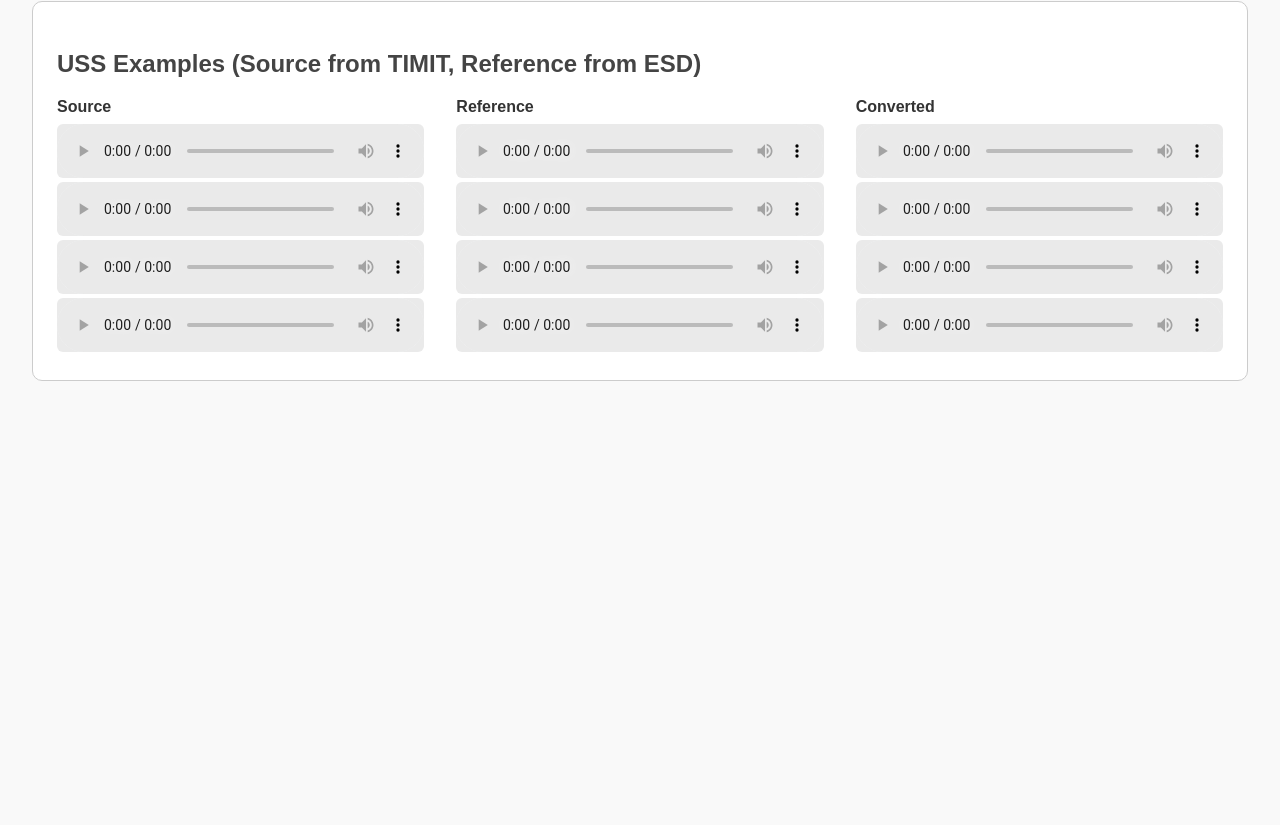
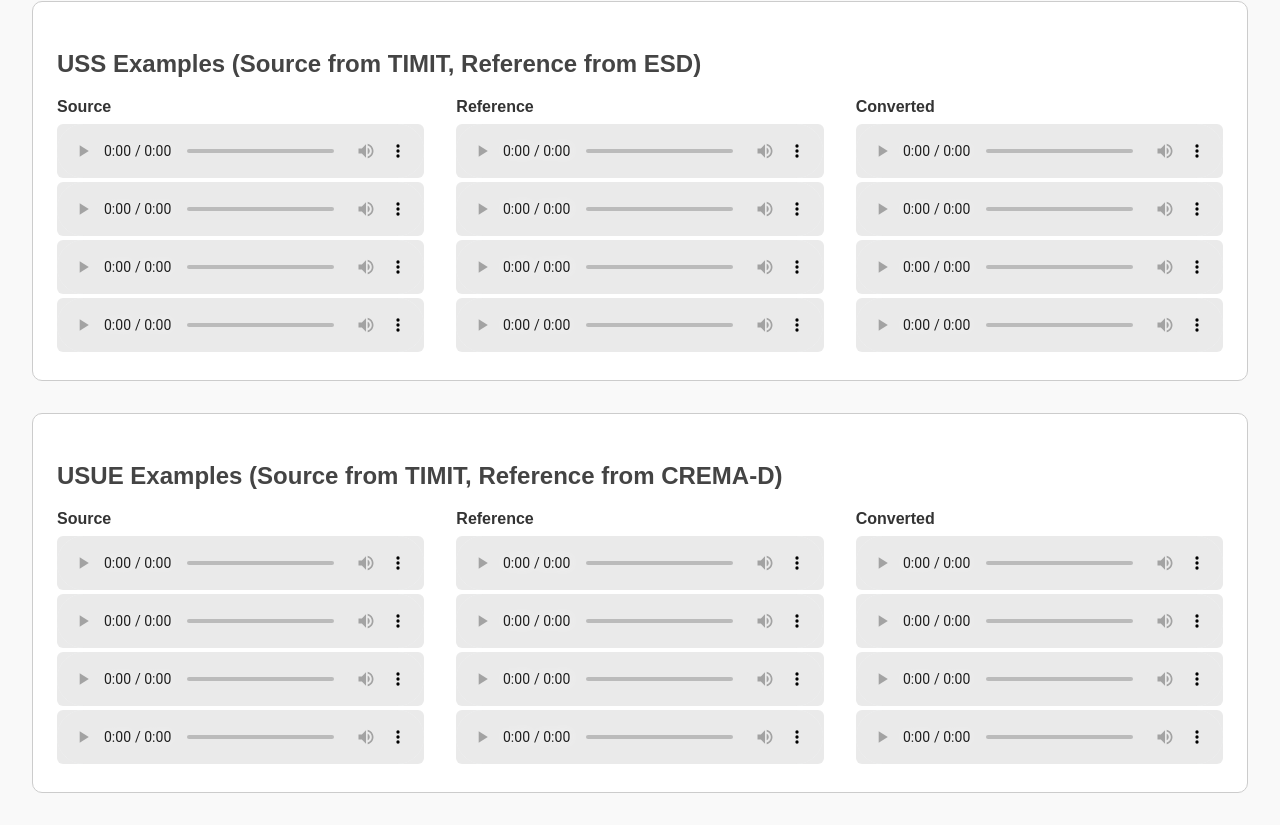
Before and after one commit to Soumya-dutta/a2a-zest, a plain HTML site: page index.html in a window 1280 px wide. Shown: the part 2198-3023 px from the top of the page. Before the commit the page ends 2611 px from the top, so only its background shows below. Drawn offline with Linux system fonts and the light colour scheme.

Commit message:
Add files via upload

```diff
--- a/index.html
+++ b/index.html
@@ -485,5 +485,63 @@
         </figure>
       </div>
   </div>
+
+  <!-- ====== USUE GROUP ====== -->
+  <div class="example">
+    <h2>USUE Examples (Source from TIMIT, Reference from CREMA-D)</h2>
+      <div class="audio-group">
+        <figure class="audio-block">
+          <figcaption>Source</figcaption>
+          <audio controls src="samples/USUE/FSAH0_SI1874.wav"></audio>
+        </figure>
+        <figure class="audio-block">
+          <figcaption>Reference</figcaption>
+          <audio controls src="samples/USUE/1029_ITH_DIS_XX.wav"></audio>
+        </figure>
+        <figure class="audio-block">
+          <figcaption>Converted</figcaption>
+          <audio controls src="samples/USUE/FSAH0_SI1874--1029_ITH_DIS_XX.wav"></audio>
+        </figure>
+      </div>
+
+
+      <div class="audio-group">
+        <figure class="audio-block">
+          <audio controls src="samples/USUE/FSAH0_SX74.wav"></audio>
+        </figure>
+        <figure class="audio-block">
+          <audio controls src="samples/USUE/1028_ITH_FEA_XX.wav"></audio>
+        </figure>
+        <figure class="audio-block">
+          <audio controls src="samples/USUE/FSAH0_SX74--1028_ITH_FEA_XX.wav"></audio>
+        </figure>
+      </div>
+
+
+      <div class="audio-group">
+        <figure class="audio-block">
+          <audio controls src="samples/USUE/MCPM0_SA2.wav"></audio>
+        </figure>
+        <figure class="audio-block">
+          <audio controls src="samples/USUE/1013_IEO_FEA_HI.wav"></audio>
+        </figure>
+        <figure class="audio-block">
+          <audio controls src="samples/USUE/MCPM0_SA2--1013_IEO_FEA_HI.wav"></audio>
+        </figure>
+      </div>
+
+
+      <div class="audio-group">
+        <figure class="audio-block">
+          <audio controls src="samples/USUE/MKLS0_SA1.wav"></audio>
+        </figure>
+        <figure class="audio-block">
+          <audio controls src="samples/USUE/1026_WSI_DIS_XX.wav"></audio>
+        </figure>
+        <figure class="audio-block">
+          <audio controls src="samples/USUE/MKLS0_SA1--1026_WSI_DIS_XX.wav"></audio>
+        </figure>
+      </div>
+  </div>
 </body>
 </html>
```
